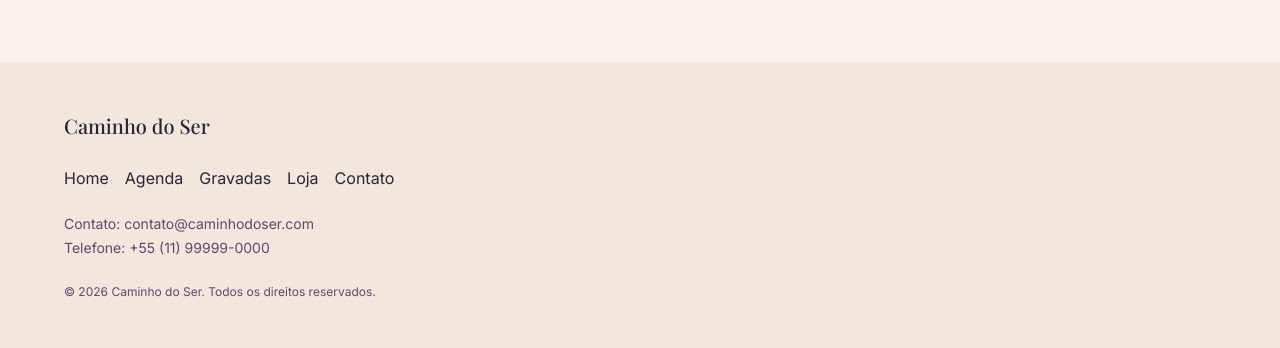
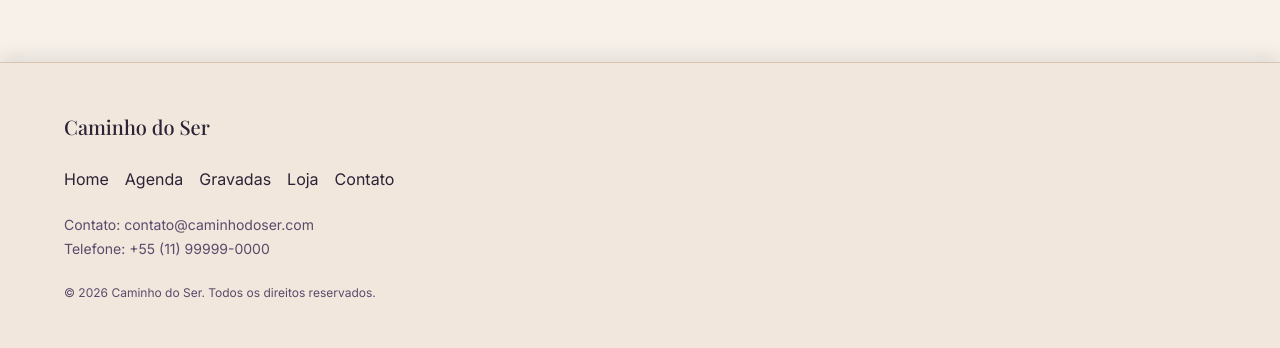
Before and after one commit to cacobribeiro/ecommerce, a React (Vite) app in the folder frontend/: page /login in a window 1280 px wide. Shown: the part 519-867 px from the top of the page. Built offline with nearby package versions, Linux system fonts and the light colour scheme; no server answers.

Commit message:
Enhance footer separation

```diff
--- a/frontend/src/components/Footer.jsx
+++ b/frontend/src/components/Footer.jsx
@@ -2,7 +2,14 @@ import { Box, Container, Link, Stack, Typography } from "@mui/material";
 import { contactInfo, footerLinks } from "../data/content.js";
 
 const Footer = () => (
-  <Box sx={{ py: 6, bgcolor: "#f1e7dd" }}>
+  <Box
+    sx={{
+      py: 6,
+      bgcolor: "#f1e7dd",
+      borderTop: "1px solid rgba(132, 95, 63, 0.25)",
+      boxShadow: "0 -8px 16px rgba(0, 0, 0, 0.08)",
+    }}
+  >
     <Container>
       <Stack spacing={3}>
         <Typography variant="h6" sx={{ fontFamily: "'Playfair Display', serif" }}>
```
